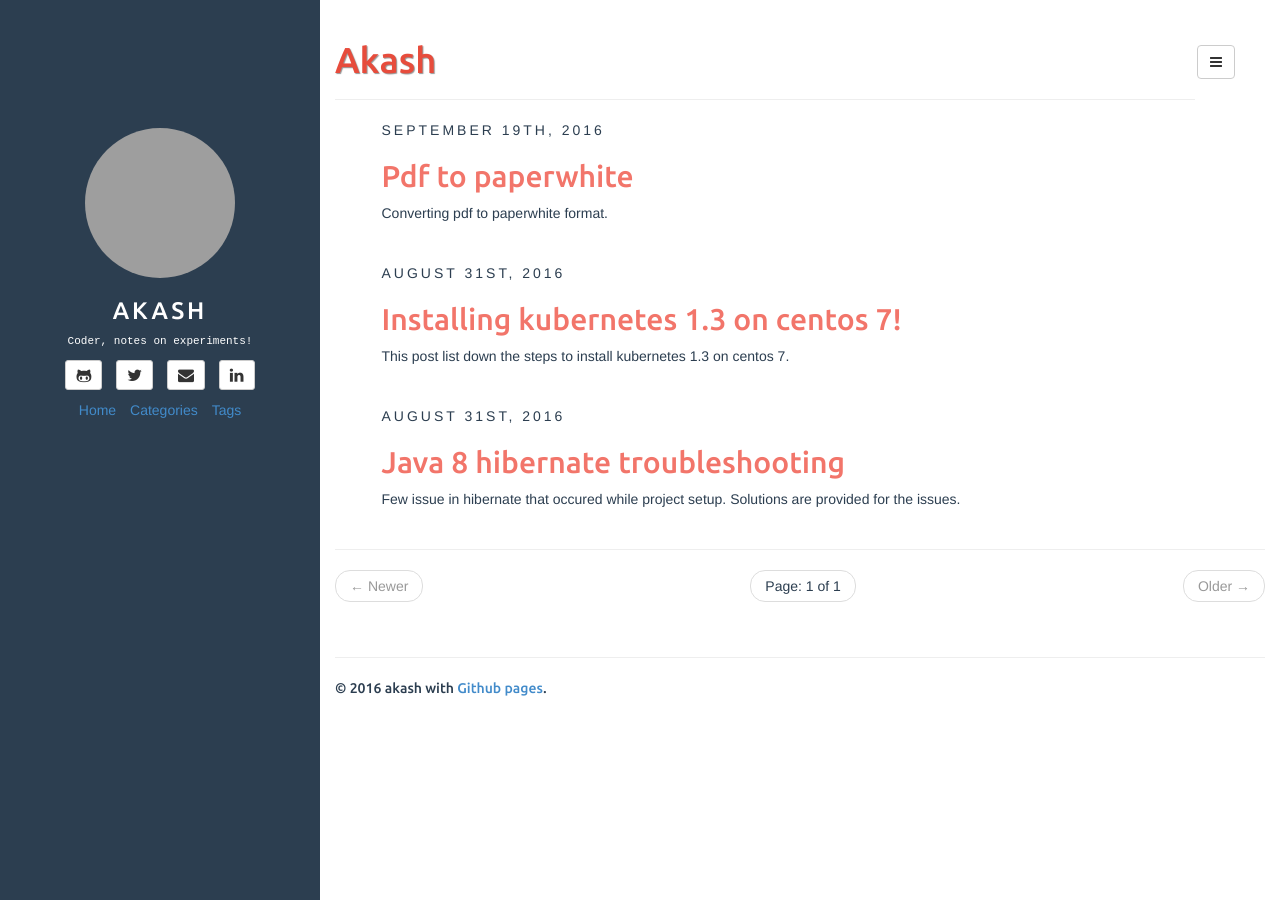
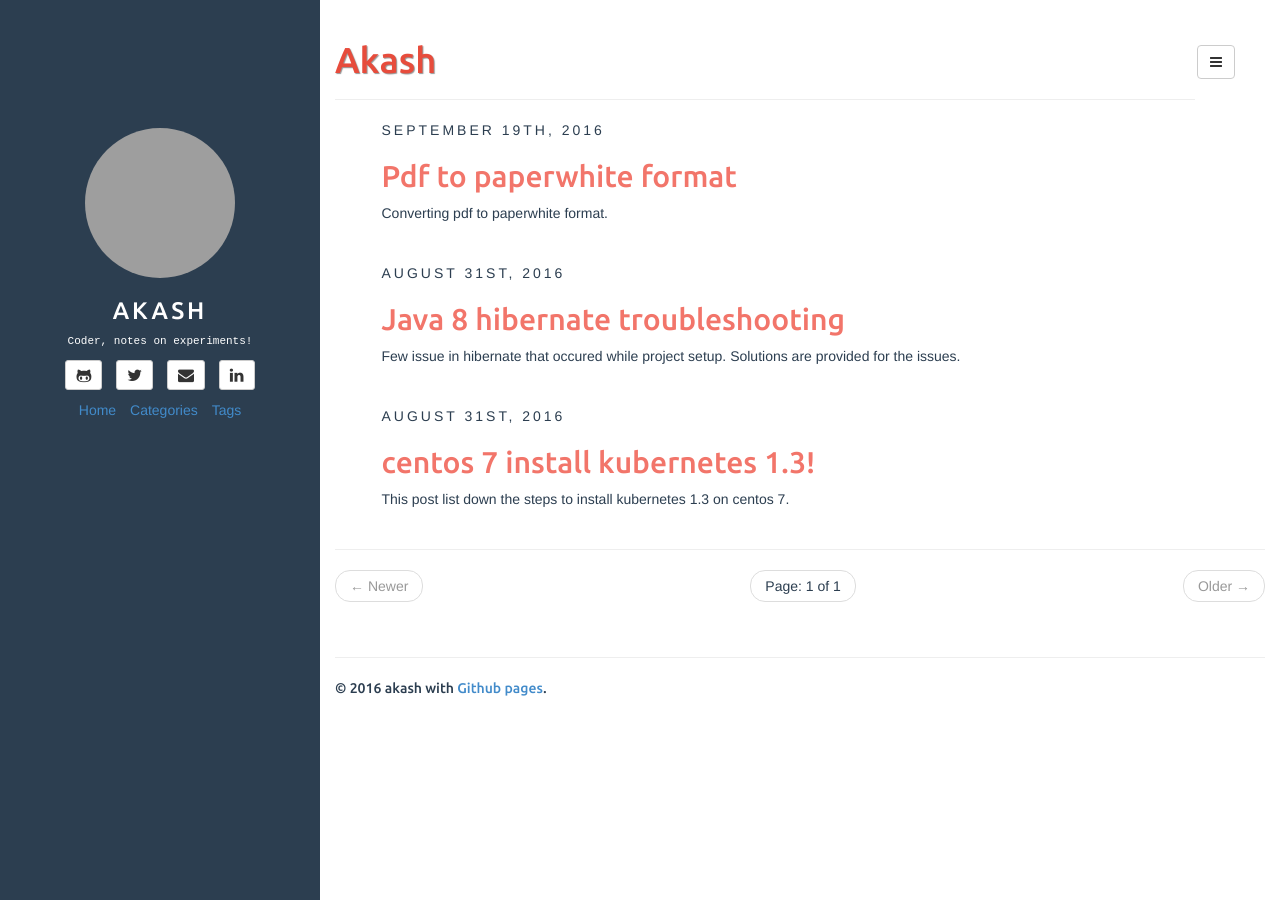
Before and after one commit to akash-git/akash-git.github.io, a Jekyll site: the page built from index.html, in a window 1280 px wide. Built offline with Jekyll 4.4.1, drawn with Linux system fonts in a browser that asks for light colours; the list of posts is cut into pages by our own code; grey boxes are pictures that could not be loaded.

Commit message:
fixing links

```diff
--- a/_posts/2016-08-31-kubernetes-1.3-install.markdown
+++ b/_posts/2016-08-31-centos-7-install-kubernetes-1.3.markdown
@@ -1,11 +1,10 @@
 ---
 layout: post
-title:  "Installing kubernetes 1.3 on centos 7!"
+title:  "centos 7 install kubernetes 1.3!"
 date:   2016-08-31 14:17:06 +0530
 category: containers
 comments: true
-canonical_url: containers/kubernetes-1.3-install.html
-url: kubernetes-1.3-install.html
+canonical_url: containers/centos-7-kubernetes-1-3-install.html
 tags: [kubernetes, docker, containers]
 shortinfo: This post list down the steps to install kubernetes 1.3 on centos 7.
 description: steps to install kubernetes 1.3 on centos 7 with docker containerized application.
--- a/_posts/2016-09-19-pdf-to-paperwhite.markdown
+++ b/_posts/2016-09-19-pdf-to-paperwhite.markdown
@@ -1,8 +1,9 @@
 ---
 layout: post
-title:  "Pdf to paperwhite"
+title:  "Pdf to paperwhite format"
 date:   2016-09-19 14:17:06 +0530
 category: tools
+canonical_url: tools/pgf-to-paperwhite-format.html
 tags: [pdf, paperwhite, k2pdf, azw3, linux]
 shortinfo: Converting pdf to paperwhite format.
 ---
```
